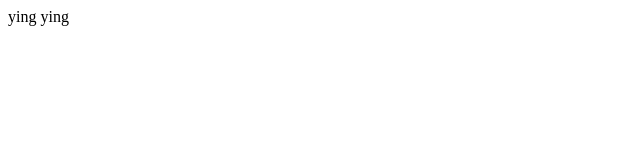
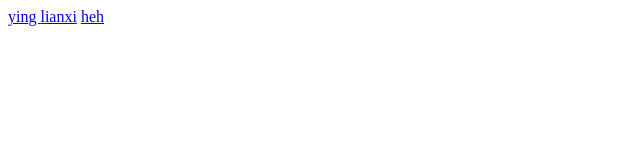
Before and after one commit to yutingyuting/yutingyuting.github.io, a plain HTML site: page index.html in a window 1280 px wide. Shown: the whole page, without its empty margins (0-640 px from the left). Drawn offline with Linux system fonts and the light colour scheme.

Commit message:
yuting
yuting

```diff
--- a/index.html
+++ b/index.html
@@ -1,2 +1,3 @@
-<a herf="响应式练习/xiangyingshilianxi.html">ying </a>
-<a herf="响应式练习/xiangyingshilianxi.html">ying </a>
+<a href="响应式练习/xiangyingshilianxi.html">ying </a>
+<a href="响应式练习/xiangyingshilianxi.html">lianxi</a>
+<a href="响应式练习/index.html">heh</a>
```
